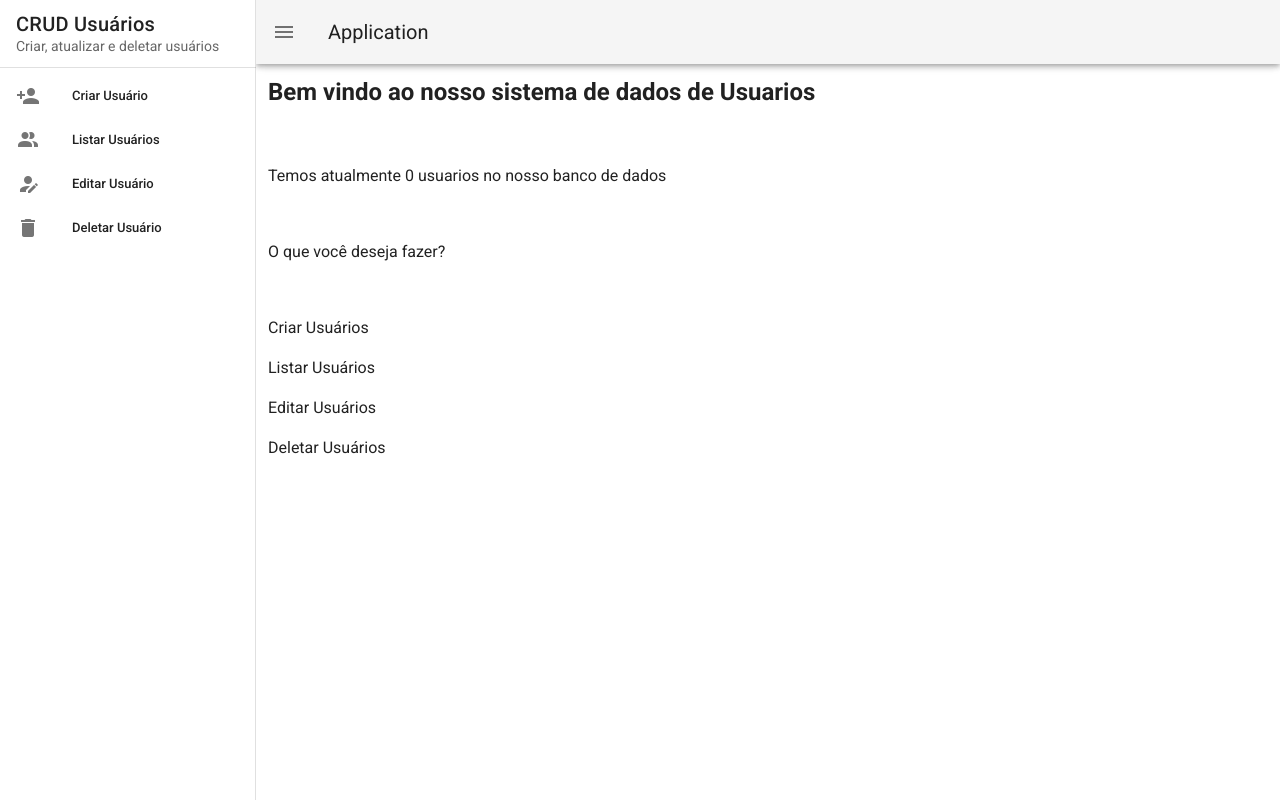
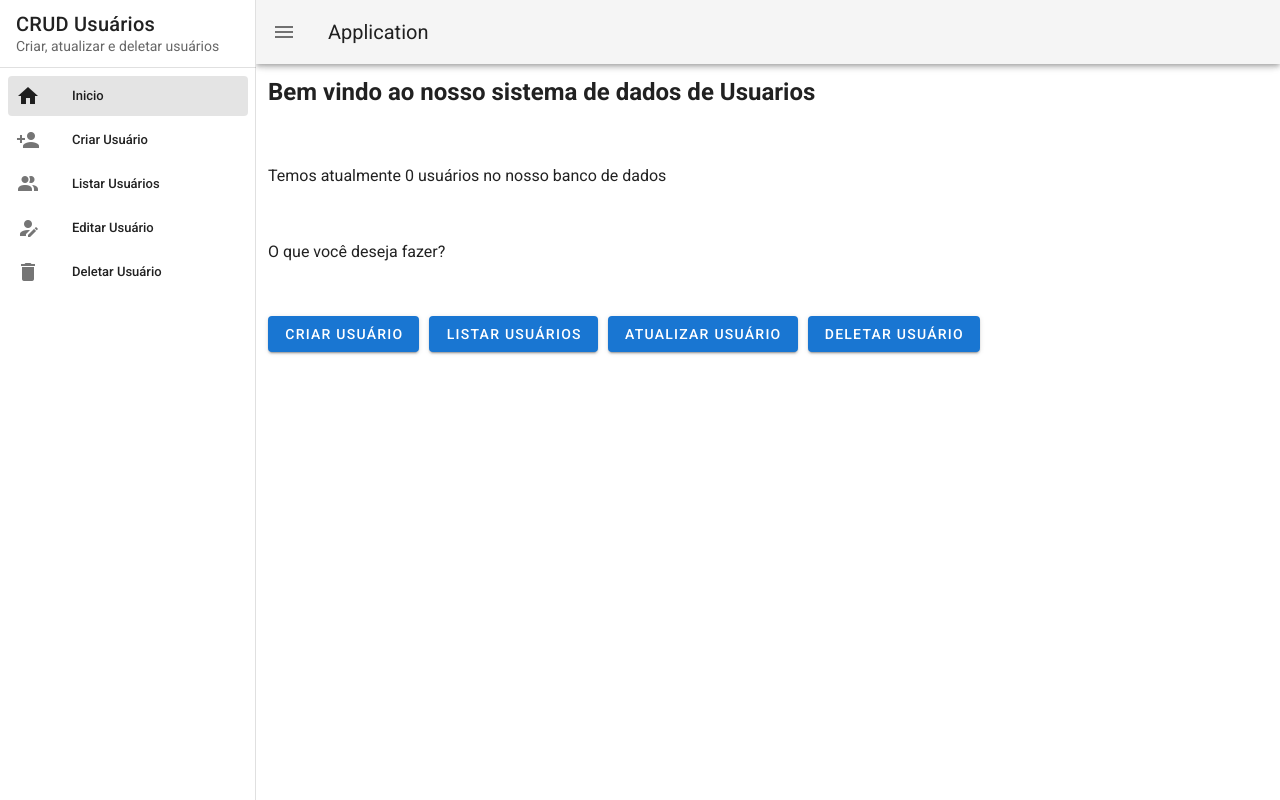
Before and after one commit to paulorenan/user-data, a Vue app: page / in a window 1280 px wide. Built offline with nearby package versions, Linux system fonts and the light colour scheme.

Commit message:
base do front pronto

```diff
--- a/src/App.vue
+++ b/src/App.vue
@@ -1,11 +1,5 @@
 <template>
   <v-app id="inspire">
-    <!-- <v-navigation-drawer
-      v-model="drawer"
-      app
-    > -->
-      <!--  -->
-    <!-- </v-navigation-drawer> -->
     <v-navigation-drawer
       v-model="drawer"
       app
@@ -61,10 +55,11 @@
     data: () => ({
       drawer: null ,
       items: [
+        {title: 'Inicio', icon: 'mdi-home', to: '/'},
         {title: 'Criar Usuário', icon: 'mdi-account-plus', to: '/create'},
         {title: 'Listar Usuários', icon: 'mdi-account-multiple', to: '/list'},
-        {title: 'Editar Usuário', icon: 'mdi-account-edit', to : '/edit'},
-        {title: 'Deletar Usuário', icon: 'mdi-delete', to:'/delete'},
+        {title: 'Editar Usuário', icon: 'mdi-account-edit', to : '/update'},
+        {title: 'Deletar Usuário', icon: 'mdi-delete', to: '/delete'}
       ],
       }),
   }
--- a/src/components/Inicio.vue
+++ b/src/components/Inicio.vue
@@ -16,7 +16,7 @@
         cols="12"
       >
         <p>
-          Temos atualmente 0 usuarios no nosso banco de dados
+          Temos atualmente 0 usuários no nosso banco de dados
         </p>
       </v-col>
       <v-col
@@ -29,21 +29,47 @@
       </v-col>
       <v-col
         class="mb-3"
-        cols="12"
+        cols="15"
       >
-        <p>
-          Criar Usuários
-        </p>
-        <p>
+        <v-btn
+          color="primary"
+          class="button"
+          dark
+          href="/create"
+        >
+          Criar Usuário
+        </v-btn>
+        <v-btn
+          color="primary"
+          class="button"
+          dark
+          href="/list"
+        >
           Listar Usuários
-        </p>
-        <p>
-          Editar Usuários
-        </p>
-        <p>
-          Deletar Usuários
-        </p>
+        </v-btn>
+        <v-btn
+          color="primary"
+          class="button"
+          dark
+          href="/update"
+        >
+          Atualizar Usuário
+        </v-btn>
+        <v-btn
+          color="primary"
+          class="button"
+          dark
+          href="/delete"
+        >
+          Deletar Usuário
+        </v-btn>
       </v-col>
     </v-row>
   </v-container>
 </template>
+
+<style>
+.button {
+  margin: 0 10px 10px 0;
+}
+</style>
--- a/src/router/index.js
+++ b/src/router/index.js
@@ -1,6 +1,5 @@
 import Vue from 'vue'
 import VueRouter from 'vue-router'
-import Home from '../views/Home.vue'
 
 Vue.use(VueRouter)
 
@@ -8,16 +7,26 @@ const routes = [
   {
     path: '/',
     name: 'Home',
-    component: Home
+    component: () => import('../views/Home.vue')
   },
   {
     path: '/create',
-    name: 'About',
+    name: 'Create',
     // route level code-splitting
     // this generates a separate chunk (about.[hash].js) for this route
     // which is lazy-loaded when the route is visited.
-    component: () => import(/* webpackChunkName: "about" */ '../views/About.vue')
-  }
+    component: () => import(/* webpackChunkName: "about" */ '../views/Create.vue')
+  },
+  {
+    path: '/update',
+    name: 'Update',
+    component: () => import('../views/Update.vue')
+  },
+  {
+    path: '/delete',
+    name: 'Delete',
+    component: () => import('../views/Delete.vue')
+  },
 ]
 
 const router = new VueRouter({
--- a/src/views/About.vue
+++ /dev/null
@@ -1,5 +0,0 @@
-<template>
-  <div class="about">
-    <h1>This is an about page</h1>
-  </div>
-</template>
--- /dev/null
+++ b/src/views/Create.vue
@@ -0,0 +1,89 @@
+<template>
+  <v-form
+  v-model="valid"
+  ref="form"
+  lazy-validation
+  >
+    <v-container>
+      <v-row
+        class="mb-3"
+        justify="center"
+      >
+        <v-col
+          class="mb-3"
+          cols="12"
+        >
+          <h2 class="headline font-weight-bold">
+            Criar Usuário
+          </h2>
+        </v-col>
+      </v-row>
+      <v-row>
+        <v-col
+          cols="12"
+          md="4"
+        >
+          <v-text-field
+            v-model="firstname"
+            :rules="nameRules"
+            :counter="50"
+            label="Nome"
+            required
+          ></v-text-field>
+        </v-col>
+        <v-col
+          cols="12"
+          md="4"
+        >
+          <v-text-field
+            v-model="email"
+            :rules="emailRules"
+            label="E-mail"
+            required
+          ></v-text-field>
+        </v-col>
+        <v-btn
+          :disabled="!valid"
+          color="success"
+          class="mr-4"
+          @click="validate"
+        >
+          Criar
+        </v-btn>
+
+        <v-btn
+          color="error"
+          class="mr-4"
+          @click="reset"
+        >
+          Limpar ENtradas
+        </v-btn>
+      </v-row>
+    </v-container>
+  </v-form>
+</template>
+<script>
+  export default {
+    data: () => ({
+      valid: false,
+      firstname: '',
+      nameRules: [
+        v => !!v || 'Nome é obrigatório',
+        v => v.length <= 50 || 'Nome dever ter no máximo 50 caracteres',
+      ],
+      email: '',
+      emailRules: [
+        v => !!v || 'E-mail é obrigatório',
+        v => /.+@.+/.test(v) || 'E-mail inválido',
+      ],
+    }),
+    methods: {
+      validate () {
+        this.$refs.form.validate()
+      },
+      reset () {
+        this.$refs.form.reset()
+      }
+  }
+}
+</script>
--- /dev/null
+++ b/src/views/Delete.vue
@@ -0,0 +1,61 @@
+<template>
+  <v-form
+  v-model="valid"
+  ref="form"
+  lazy-validation
+  >
+    <v-container>
+      <v-row
+        class="mb-3"
+        justify="center"
+      >
+        <v-col
+          class="mb-3"
+          cols="12"
+        >
+          <h2 class="headline font-weight-bold">
+            Deletar Usuário
+          </h2>
+        </v-col>
+      </v-row>
+      <v-row>
+        <v-col
+          cols="12"
+          md="4"
+        >
+          <v-text-field
+            v-model="id"
+            :rules="idRules"
+            label="Id Usuário"
+            required
+          ></v-text-field>
+        </v-col>
+        <v-btn
+          :disabled="!valid"
+          color="success"
+          class="mr-4"
+          @click="validate"
+        >
+          Deletar
+        </v-btn>
+      </v-row>
+    </v-container>
+  </v-form>
+</template>
+<script>
+  export default {
+    data: () => ({
+      valid: false,
+      id: '',
+      idRules: [
+        (v) => !!v || 'Id é obrigatório',
+        (v) => /^\d+$/.test(v) || 'Id deve ser um número',
+      ],
+    }),
+    methods: {
+      validate () {
+        this.$refs.form.validate()
+      }
+  }
+}
+</script>
--- a/src/views/Home.vue
+++ b/src/views/Home.vue
@@ -1,14 +1,75 @@
 <template>
-  <inicio />
+  <v-container>
+    <v-row justify="center">
+      <v-col
+        class="mb-5"
+        cols="12"
+      >
+        <h2 class="headline font-weight-bold
+          mb-3"
+      >
+      Bem vindo ao nosso sistema de dados de Usuarios
+      </h2>
+      </v-col>
+      <v-col
+        class="mb-3"
+        cols="12"
+      >
+        <p>
+          Temos atualmente 0 usuários no nosso banco de dados
+        </p>
+      </v-col>
+      <v-col
+        class="mb-3"
+        cols="12"
+      >
+        <p>
+          O que você deseja fazer?
+        </p>
+      </v-col>
+      <v-col
+        class="mb-3"
+        cols="15"
+      >
+        <v-btn
+          color="primary"
+          class="button"
+          dark
+          to="/create"
+        >
+          Criar Usuário
+        </v-btn>
+        <v-btn
+          color="primary"
+          class="button"
+          dark
+          to="/list"
+        >
+          Listar Usuários
+        </v-btn>
+        <v-btn
+          color="primary"
+          class="button"
+          dark
+          to="/update"
+        >
+          Atualizar Usuário
+        </v-btn>
+        <v-btn
+          color="primary"
+          class="button"
+          dark
+          to="/delete"
+        >
+          Deletar Usuário
+        </v-btn>
+      </v-col>
+    </v-row>
+  </v-container>
 </template>
 
-<script>
-  import Inicio from '../components/Inicio.vue'
-
-  export default {
-    name: 'Home',
-    components: {
-      Inicio,
-    },
-  }
-</script>
+<style>
+.button {
+  margin: 0 10px 10px 0;
+}
+</style>
--- /dev/null
+++ b/src/views/Update.vue
@@ -0,0 +1,106 @@
+<template>
+  <v-form
+  v-model="valid"
+  ref="form"
+  lazy-validation
+  >
+    <v-container>
+      <v-row
+        class="mb-3"
+        justify="center"
+      >
+        <v-col
+          class="mb-3"
+          cols="12"
+        >
+          <h2 class="headline font-weight-bold">
+            Editar Usuário
+          </h2>
+        </v-col>
+      </v-row>
+      <v-row>
+        <v-col
+          cols="12"
+          md="4"
+        >
+          <v-text-field
+            v-model="id"
+            :rules="idRules"
+            label="Id Usuário"
+            required
+          ></v-text-field>
+        </v-col>
+
+          <v-col
+            cols="12"
+            md="4"
+          >
+          <v-text-field
+            v-model="firstname"
+            :rules="nameRules"
+            :counter="50"
+            label="Nome"
+            required
+          ></v-text-field>
+        </v-col>
+        <v-col
+          cols="12"
+          md="4"
+        >
+          <v-text-field
+            v-model="email"
+            :rules="emailRules"
+            label="E-mail"
+            required
+          ></v-text-field>
+        </v-col>
+        <v-btn
+          :disabled="!valid"
+          color="success"
+          class="mr-4"
+          @click="validate"
+        >
+          Editar
+        </v-btn>
+
+        <v-btn
+          color="error"
+          class="mr-4"
+          @click="reset"
+        >
+          Limpar Entradas
+        </v-btn>
+      </v-row>
+    </v-container>
+  </v-form>
+</template>
+<script>
+  export default {
+    data: () => ({
+      valid: false,
+      id: '',
+      idRules: [
+        (v) => !!v || 'Id é obrigatório',
+        (v) => /^\d+$/.test(v) || 'Id deve ser um número',
+      ],
+      firstname: '',
+      nameRules: [
+        v => !!v || 'Nome é obrigatório',
+        v => v.length <= 50 || 'Nome dever ter no máximo 50 caracteres',
+      ],
+      email: '',
+      emailRules: [
+        v => !!v || 'E-mail é obrigatório',
+        v => /.+@.+/.test(v) || 'E-mail inválido',
+      ],
+    }),
+    methods: {
+      validate () {
+        this.$refs.form.validate()
+      },
+      reset () {
+        this.$refs.form.reset()
+      }
+  }
+}
+</script>
```
